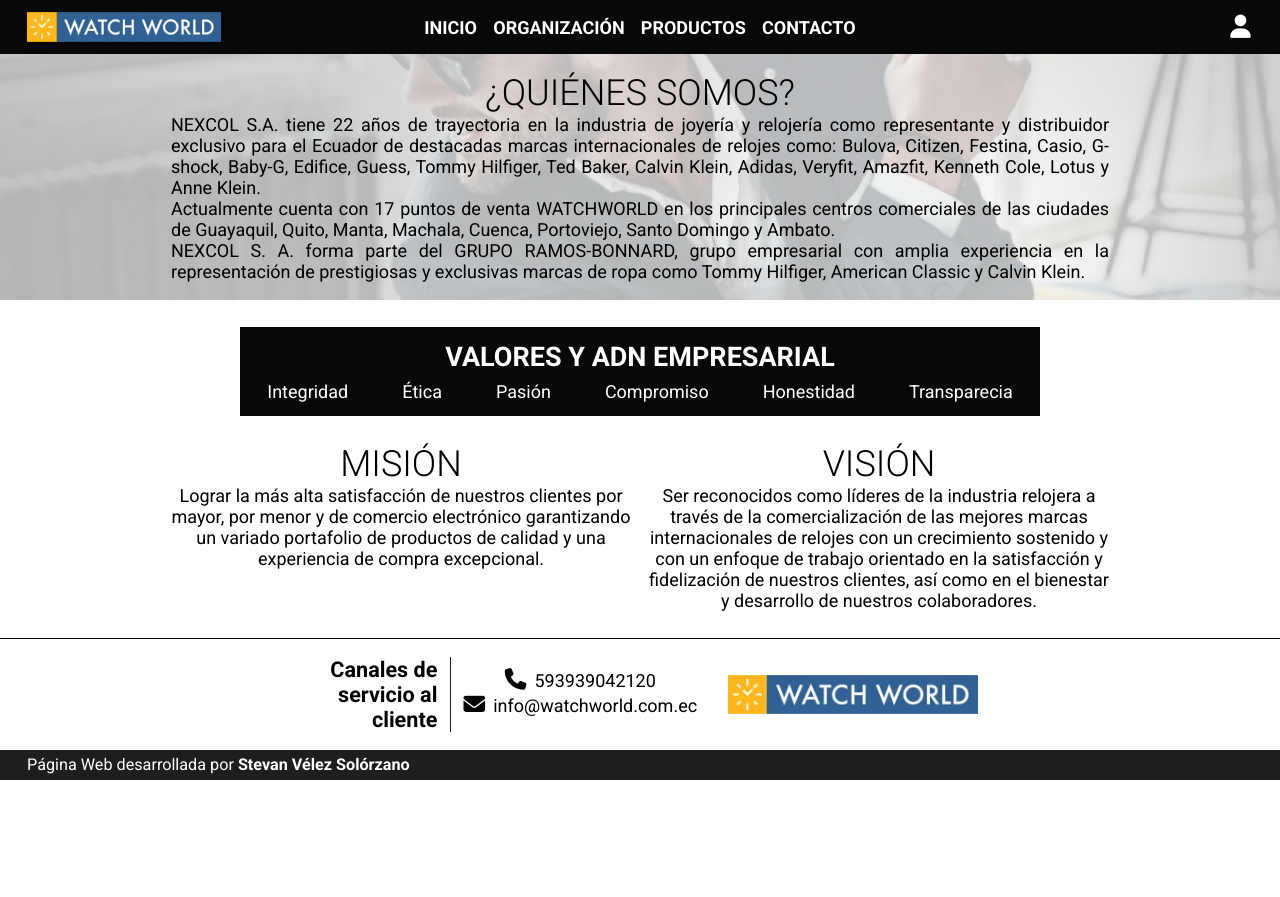
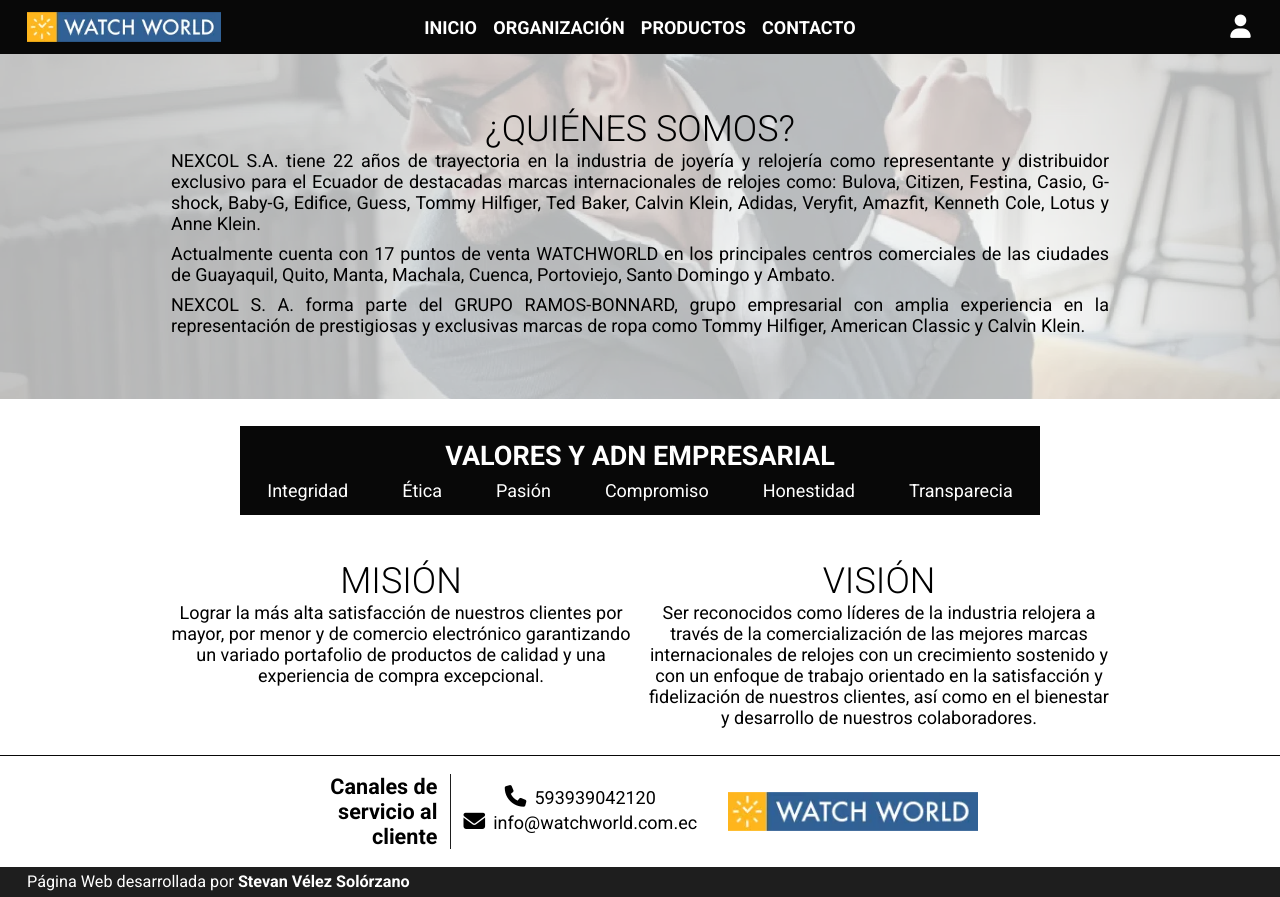
Before and after one commit to StevanVS/pagina-web-informativa, a plain HTML site: page views/organization.html in a window 1280 px wide. Before the commit the page ends 800 px from the top, so only its background shows below. Drawn offline with Linux system fonts and the light colour scheme.

Commit message:
ajustes de estilo

```diff
--- a/styles/style.css
+++ b/styles/style.css
@@ -344,6 +344,11 @@ footer .rights {
   padding: 1rem 0;
 }
 
+.company-info-section .banner .info p {
+  margin-bottom: .5rem;
+}
+
+
 .mission-vision-section .text-wrapper {
   text-align: center;
   display: flex;
@@ -530,6 +535,7 @@ footer .rights {
 
   .mission-vision-section .text-wrapper {
     flex-direction: row;
+    padding-top: 1rem;
   }
 
   .product-category-section .products-grid {
@@ -645,6 +651,11 @@ footer .rights {
     justify-content: center;
   }
 
+  /* <quienes-somos> */
+  .company-info-section .banner .info {
+    padding: 3rem 0;
+  }
+
   /* <contact> */
   .contact-form-section .wrapper {
     flex-direction: row;
```
